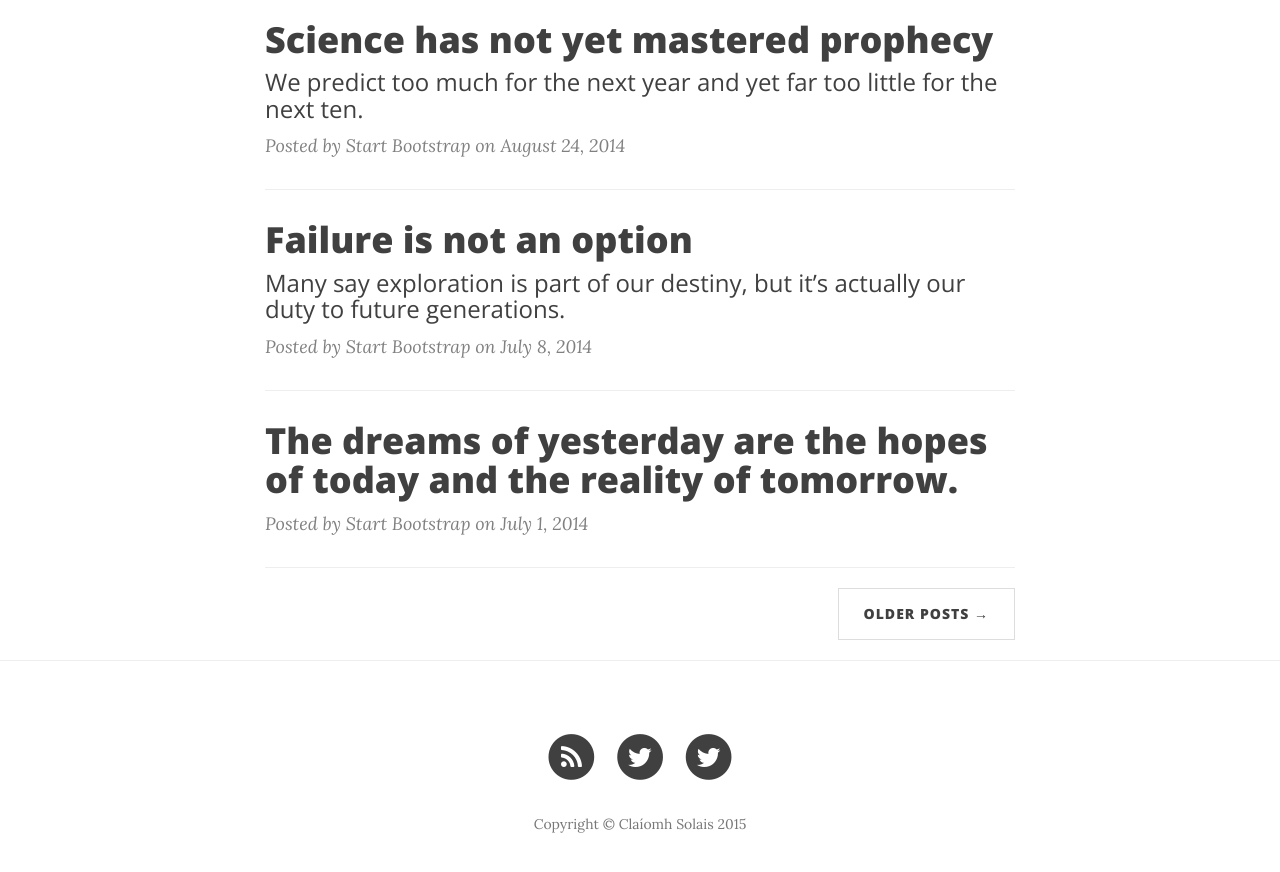
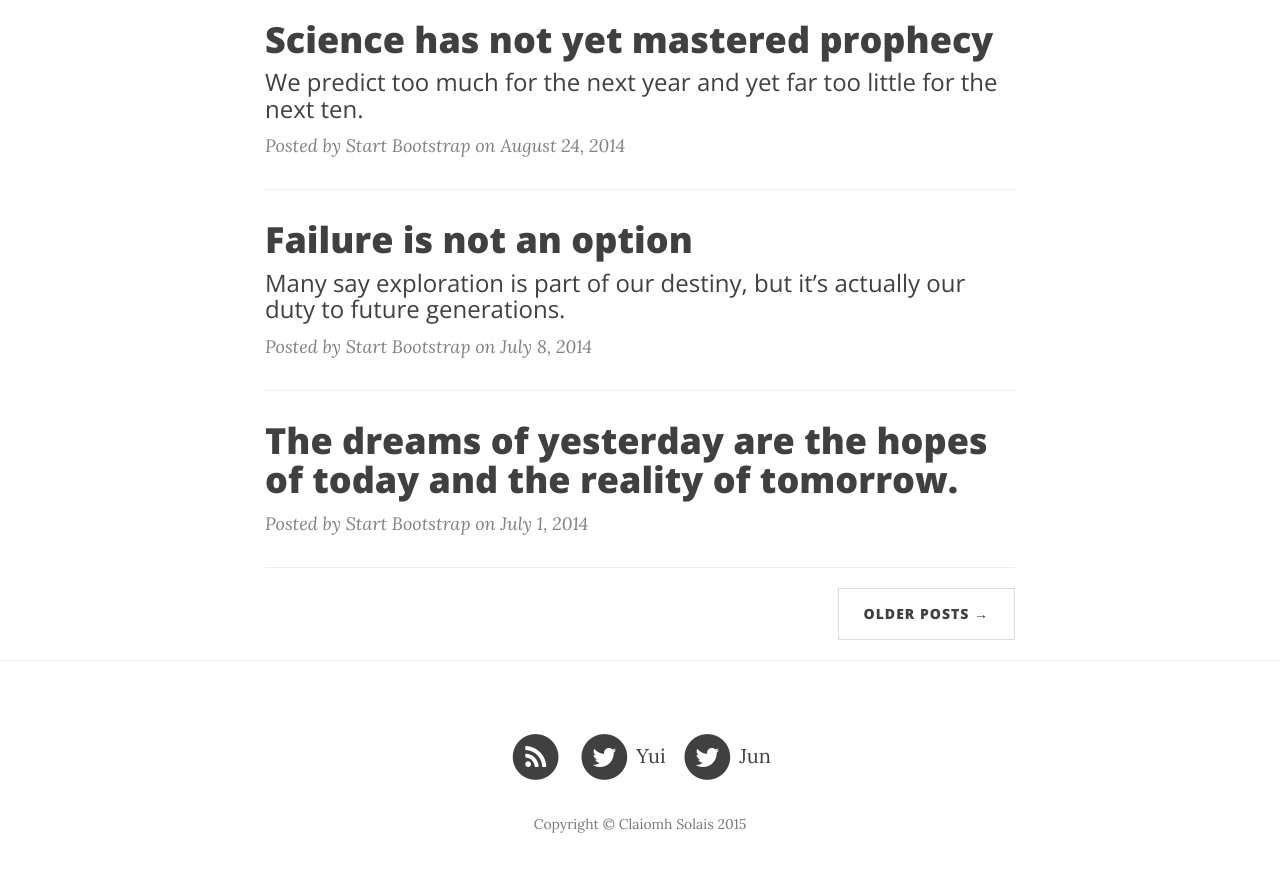
Before and after one commit to AdrienLemaire/claiomhsolais.github.io, a Jekyll site: the page built from index.html, in a window 1280 px wide and 900 px high, scrolled down 939 px. Shown: the top 872 px of the window. Built offline with Jekyll 4.4.1, drawn with Linux system fonts in a browser that asks for light colours; nearby versions of some CDN libraries; the list of posts is cut into pages by our own code.

Commit message:
add gitignore + add Name in front of twitter icons

```diff
--- a/_config.yml
+++ b/_config.yml
@@ -6,7 +6,9 @@ description: "Write your site description here. It will be used as your sites me
 baseurl: ""
 url: "http://claiomhsolais.jp"
 twitter_username: ibukiyui0614
+twitter_name: Yui
 twitter2_username: Kadojundesu
+twitter2_name: Jun
 #github_username:  claionhsolais
 #facebook_username:  IronSummitMedia
 
--- a/_includes/footer.html
+++ b/_includes/footer.html
@@ -20,6 +20,7 @@
                                 <i class="fa fa-twitter fa-stack-1x fa-inverse"></i>
                             </span>
                         </a>
+                        {{ site.twitter_name }}
                     </li>
                     {% endif %}
                     {% if site.twitter2_username %}
@@ -30,6 +31,7 @@
                                 <i class="fa fa-twitter fa-stack-1x fa-inverse"></i>
                             </span>
                         </a>
+                        {{ site.twitter2_name }}
                     </li>
                     {% endif %}
 
```
Also changed, not shown: 1 other file.
